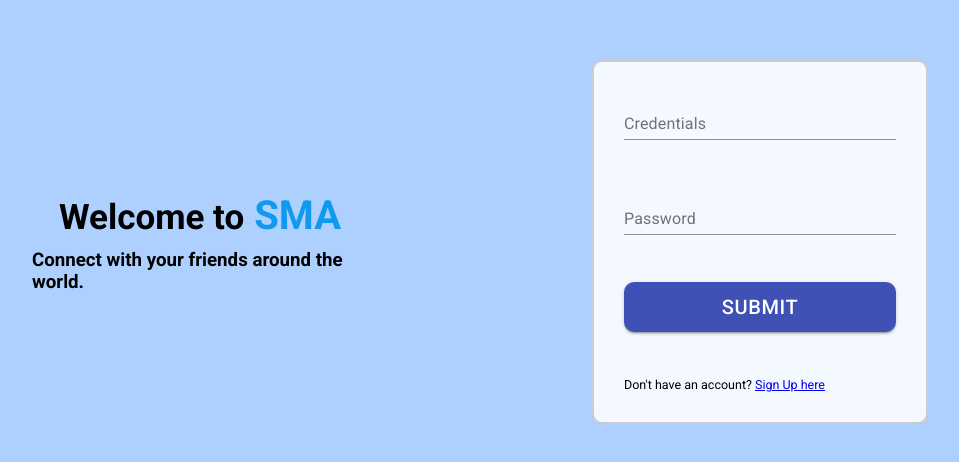
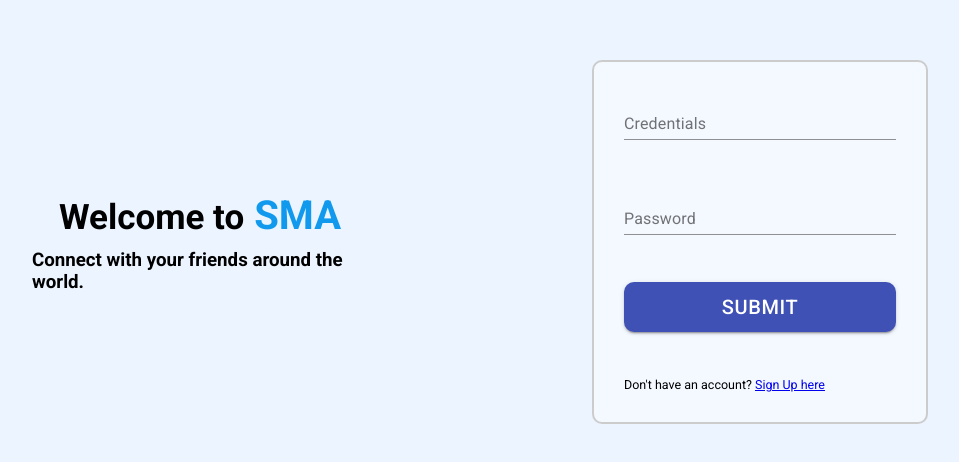
Before and after one commit to hegworks/social-media-frontend, a React (Create React App) app: page /signin in a window 1280 px wide. Shown: the part 158-620 px from the top of the page, without its empty margins (160-1119 px from the left). Built offline with nearby package versions, Linux system fonts and the light colour scheme.

Commit message:
Change background color

```diff
--- a/src/components/styles/signin.scss
+++ b/src/components/styles/signin.scss
@@ -1,6 +1,6 @@
 $maxwidthmid: 700px;
 $maxwidthmin: 500px;
-$backgroundColor: #add0ff;
+$backgroundColor: #ecf4ff;
 $formColor: #f4f8ff;
 
 .login {
--- a/src/components/styles/signup.scss
+++ b/src/components/styles/signup.scss
@@ -1,6 +1,6 @@
 $maxwidthmid: 700px;
 $maxwidthmin: 500px;
-$backgroundColor: #add0ff;
+$backgroundColor: #ecf4ff;
 $formColor: #f4f8ff;
 
 .signup {
```
